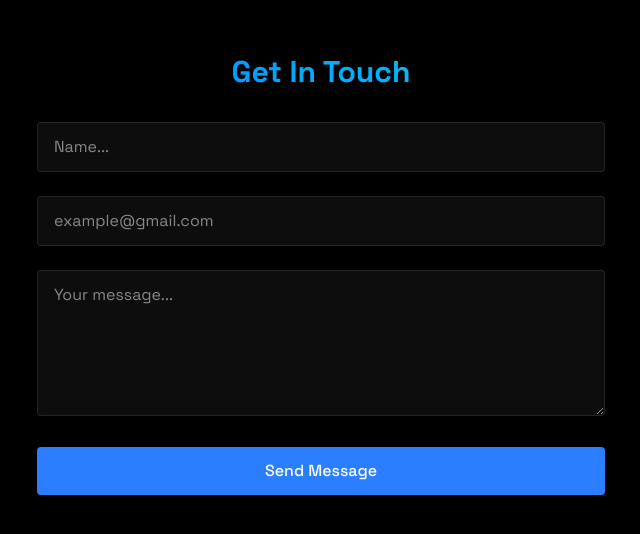
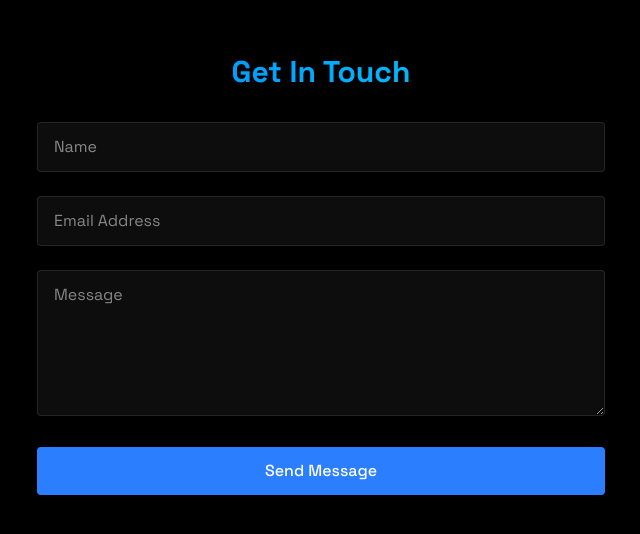
Before and after one commit to farazalam27/fqa-portfolio, a React (Vite) app: page / in a window 1280 px wide. Shown: the part 2666-3200 px from the top of the page, without its empty margins (319-959 px from the left). Built offline with nearby package versions, Linux system fonts and the light colour scheme.

Commit message:
Changed default text for contact form

```diff
--- a/src/components/sections/Contact.jsx
+++ b/src/components/sections/Contact.jsx
@@ -38,7 +38,7 @@ export const Contact = () => {
                                 value={formData.name}
                                 className="w-full bg-white/5 border border-white/10 rounded px-4 py-3
                                 text-white transition focus:outline-none focus:border-blue-500 focus:bg-blue-500/5"
-                                placeholder="Name..."
+                                placeholder="Name"
                                 onChange={(e) => setFormData({...formData, name: e.target.value})}
                             />
                         </div>
@@ -52,7 +52,7 @@ export const Contact = () => {
                                 value={formData.email}
                                 className="w-full bg-white/5 border border-white/10 rounded px-4 py-3
                                 text-white transition focus:outline-none focus:border-blue-500 focus:bg-blue-500/5"
-                                placeholder="example@gmail.com"
+                                placeholder="Email Address"
                                 onChange={(e) => setFormData({...formData, email: e.target.value})}
                             />
                         </div>
@@ -66,7 +66,7 @@ export const Contact = () => {
                                 rows={5}
                                 className="w-full bg-white/5 border border-white/10 rounded px-4 py-3
                                 text-white transition focus:outline-none focus:border-blue-500 focus:bg-blue-500/5"
-                                placeholder="Your message..."
+                                placeholder="Message"
                                 onChange={(e) => setFormData({...formData, message: e.target.value})}
                             />
                         </div>
```
